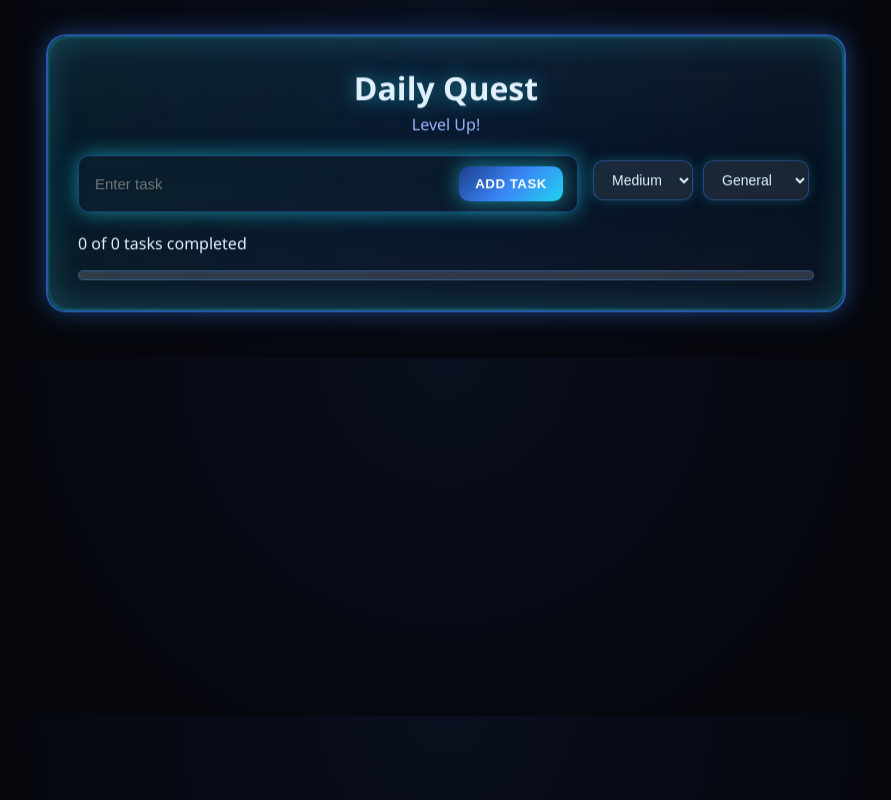
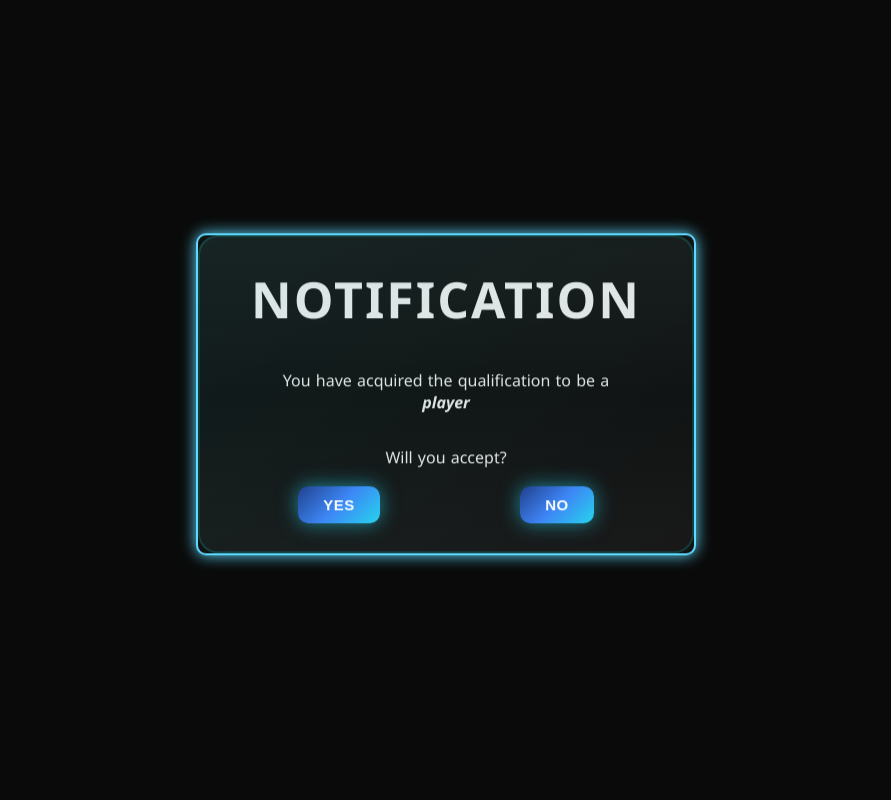
Before and after one commit to Stardust0000/DailyQuest, a React (Vite) app: page / in a window 1280 px wide. Shown: the whole page, without its empty margins (194-1085 px from the left). Built offline with nearby package versions, Linux system fonts and the light colour scheme.

Commit message:
Added landing page

```diff
--- a/package.json
+++ b/package.json
@@ -11,7 +11,10 @@
   },
   "dependencies": {
     "react": "^19.2.0",
-    "react-dom": "^19.2.0"
+    "react-dom": "^19.2.0",
+    "react-redux": "^9.2.0",
+    "react-router-dom": "^7.9.6",
+    "redux": "^5.0.1"
   },
   "devDependencies": {
     "@eslint/js": "^9.39.1",
--- a/src/App.jsx
+++ b/src/App.jsx
@@ -1,74 +1,17 @@
-import Taskform from "./Components/Taskform";
-import Tasklist from "./Components/Tasklist";
-import Progresstracker from "./Components/Progresstracker";
-import { useEffect, useState } from "react";
-
+import { Route, Routes } from 'react-router-dom'
 import "./style.css";
+import Landing from './pages/Landing';
+import Todo from './pages/Todo';
+import Exit from './pages/Exit';
 
 export default function App(){
-
-  // state variable: tasks
-  // initally tasks is an empty array
-  // setTasks updates
-  const[tasks, setTasks] = useState([]);
-
-  // loads tasks from local storage at startup -> []
-  // this runs once at startup
-  useEffect(() => {
-  const saved = localStorage.getItem("tasks");
-    if (saved)
-    {
-    setTasks(JSON.parse(saved));
-    }
-  }, []);
-
-  // save tasks whenever they change
-  useEffect(() => {
-    localStorage.setItem
-    ("tasks", JSON.stringify(tasks))
-  }, [tasks]); // run this effect whenever the tasks changes
-
-  const addTask = (task) => {
-    setTasks([...tasks,task]) // [...tasks] => creats a copy of existing tasks array bcz Reat state must NOT be modified directly
-  }
-
-  const updateTask = (updatedTask, index) => {
-    const newtask = [...tasks];
-    newtask[index] = updatedTask;
-    setTasks(newtask);
-  }
-
-  const deleteTask = (index) => {
-    setTasks(tasks.filter((_, i) => i !== index))
-    // - -> the task item (unused)
-    // i -> the index of that task
-    // i !== index -> if index matches the one delete it unless keep
-  }
-
-  const clearTasks = () => {
-    setTasks([]);
-  }
-
   return(
-    <div className="App system-window">
-      <header>
-      <h1 className="title">Daily Quest</h1>
-      <p className="tagline">Level Up!</p>
-      </header>
-      <Taskform addTask={addTask}/>
-      <Tasklist tasks = {tasks}
-      updateTask = {updateTask}
-      deleteTask = {deleteTask} />
-      <Progresstracker tasks = {tasks}/>
-      {tasks.length > 0
-          &&
-        (
-          <button onClick={clearTasks}
-          className="clear-btn">
-          Clear all tasks
-          </button>
-        )
-      }
+    <div>
+      <Routes>
+      <Route path="/" element={<Landing />} />
+      <Route path = "/todo" element={<Todo />} />
+      <Route path = "/exit" element={<Exit />} />
+      </Routes>
     </div>
   )
 }
--- a/src/main.jsx
+++ b/src/main.jsx
@@ -1,9 +1,9 @@
-import { StrictMode } from 'react'
 import { createRoot } from 'react-dom/client'
+import { BrowserRouter } from 'react-router-dom'
 import App from './App.jsx'
 
 createRoot(document.getElementById('root')).render(
-  <StrictMode>
+  <BrowserRouter>
     <App />
-  </StrictMode>,
+  </BrowserRouter>,
 )
--- /dev/null
+++ b/src/pages/Exit.jsx
@@ -0,0 +1,10 @@
+export default function Exit() {
+    return(
+        <>
+        <h1>Are You Sure Player?</h1>
+        <button>YES</button>
+        <button>NO</button>
+        {/* if they click yes ask again if they click yes again say "SYSTEM SAYS NO" and give them two buttons both saying yes :P  */}
+        </>
+    )
+}
--- /dev/null
+++ b/src/pages/Landing.jsx
@@ -0,0 +1,25 @@
+import { useNavigate } from "react-router-dom";
+import "../system.css";
+
+export default function Landing() {
+    const navigate = useNavigate();
+
+    return(
+
+        <div className="system-landing">
+            <div className="system-window">
+        <h1 className="system-title">NOTIFICATION</h1>
+        <div className="system-message">
+        <p className="system-message">
+            You have acquired the qualification to be a <b><i> player </i></b></p>
+        <p className="system-message">Will you accept?</p>
+        </div>
+
+            <div className="system-buttons">
+            <button className="sys-btn yes" onClick={()=>navigate("/todo")}>YES</button>
+            <button className="sys-btn no" onClick={() => navigate("/exit")}>NO</button>
+            </div>
+        </div>
+        </div>
+    )
+}
--- /dev/null
+++ b/src/pages/Todo.jsx
@@ -0,0 +1,74 @@
+import Taskform from "../Components/Taskform";
+import Tasklist from "../Components/Tasklist";
+import Progresstracker from "../Components/Progresstracker";
+import { useEffect, useState } from "react";
+
+import "../style.css";
+
+export default function Todo(){
+
+  // state variable: tasks
+  // initally tasks is an empty array
+  // setTasks updates
+  const[tasks, setTasks] = useState([]);
+
+  // loads tasks from local storage at startup -> []
+  // this runs once at startup
+  useEffect(() => {
+  const saved = localStorage.getItem("tasks");
+    if (saved)
+    {
+    setTasks(JSON.parse(saved));
+    }
+  }, []);
+
+  // save tasks whenever they change
+  useEffect(() => {
+    localStorage.setItem
+    ("tasks", JSON.stringify(tasks))
+  }, [tasks]); // run this effect whenever the tasks changes
+
+  const addTask = (task) => {
+    setTasks([...tasks,task]) // [...tasks] => creats a copy of existing tasks array bcz Reat state must NOT be modified directly
+  }
+
+  const updateTask = (updatedTask, index) => {
+    const newtask = [...tasks];
+    newtask[index] = updatedTask;
+    setTasks(newtask);
+  }
+
+  const deleteTask = (index) => {
+    setTasks(tasks.filter((_, i) => i !== index))
+    // - -> the task item (unused)
+    // i -> the index of that task
+    // i !== index -> if index matches the one delete it unless keep
+  }
+
+  const clearTasks = () => {
+    setTasks([]);
+  }
+
+  return(
+    <div className="App system-window">
+      <header>
+      <h1 className="title">Daily Quest</h1>
+      <p className="tagline">Level Up!</p>
+      </header>
+      <Taskform addTask={addTask}/>
+      <Tasklist tasks = {tasks}
+      updateTask = {updateTask}
+      deleteTask = {deleteTask} />
+      <Progresstracker tasks = {tasks}/>
+      {tasks.length > 0
+          &&
+        (
+          <button onClick={clearTasks}
+          className="clear-btn">
+          Clear all tasks
+          </button>
+        )
+      }
+    </div>
+  )
+}
--- /dev/null
+++ b/src/system.css
@@ -0,0 +1,89 @@
+.system-landing {
+    width: 100%;
+    height:100vh;
+    display: flex;
+    justify-content: center;
+    align-items: center;
+    background: #0a0a0a;
+    color: #e5e5e5;
+}
+
+.system-landing .system-window {
+    width: 500px;
+    padding: 30px;
+    border: 2px solid #5fdaff;
+    background: #121212;
+    box-shadow: 0 0 15px #5fdaff;
+    border-radius: 10px;
+    text-align: center;
+}
+
+/* <h1> tag */
+.system-landing .system-title {
+    margin:  0 0 20px;
+    font-size: 50px;
+    letter-spacing: 2px;
+    justify-content: center;
+    align-items: center;
+    text-align: center;
+}
+
+/* <p> tags */
+.system-landing .system-message {
+    display: flex;
+    flex-direction: column;
+    justify-content: center;
+    align-items: center;
+    word-spacing: 1px;
+    line-height: 1.4;
+}
+
+.system-landing .system-buttons {
+    margin-top: 2px;
+    display: flex;
+    justify-content: space-around;
+}
+.system-landing .sys-btn {
+    padding: 10px 25px;
+    border: none;
+    font-size: 15px;
+    cursor: pointer;
+    transition: transform 0.12s ease-in-out, box-shadow 0.12s ease;
+    outline: none;
+    font-weight: bold;
+}
+
+.system-landing .yes {
+    background-color: #5fff95d4;
+    color: #ffffff;
+}
+.system-landing .yes:hover {
+    transform: translateY(-2px);
+    box-shadow: 0 6px 18px rgba(95, 255, 149, 0.15);
+}
+
+.system-landing .no {
+    background-color: #ff5f5fe6;
+    color: #ffffff;
+}
+
+.system-landing .no:hover {
+    transform: translateY(-2px);
+    box-shadow:0 6px 18px rgba(255, 95, 95, 0.15) ;
+}
+
+@media (max-width: 420px) {
+    .system-landing .system-window {
+        width: calc(100% - 40px);
+        padding: 20px;
+    }
+
+    .system-landing .system-title{
+        font-size: 30px;
+    }
+
+    .system-landing .sys-btn{
+        padding: 10px 18px;
+        font-size: 14px;
+    }
+}
```
Also changed, not shown: 1 other file (tests, documents, lock files or other folders).
